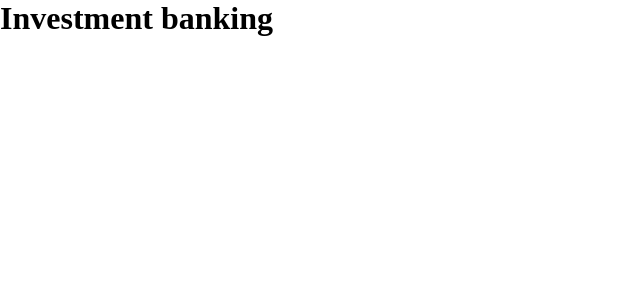
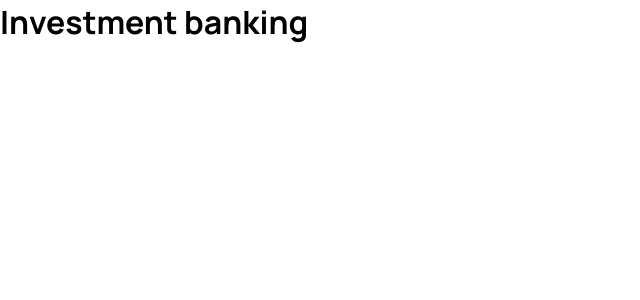
Before and after one commit to apexpartnerscode/investment-banking-website, a Next.js app: page / in a window 1280 px wide. Shown: the top 300 px of the page, without its empty margins (0-640 px from the left). Built offline with nearby package versions, Linux system fonts and the light colour scheme.

Commit message:
Feat: apply font everywhere

```diff
--- a/src/pages/_app.tsx
+++ b/src/pages/_app.tsx
@@ -1,6 +1,19 @@
 import '@/styles/globals.css'
 import type { AppProps } from 'next/app'
 
+import { Manrope } from 'next/font/google'
+const manrope = Manrope({ subsets: ['latin'] })
+
+
 export default function App({ Component, pageProps }: AppProps) {
-  return <Component {...pageProps} />
+  return (
+    <>
+      <style jsx global>{`
+        html {
+          font-family: ${manrope.style.fontFamily};
+        }
+      `}</style>
+      <Component {...pageProps} />
+    </>
+  )
 }
--- a/src/pages/index.tsx
+++ b/src/pages/index.tsx
@@ -1,7 +1,3 @@
-import { Inter } from 'next/font/google'
-
-const inter = Inter({ subsets: ['latin'] })
-
 export default function Home() {
   return (
     <>
```
